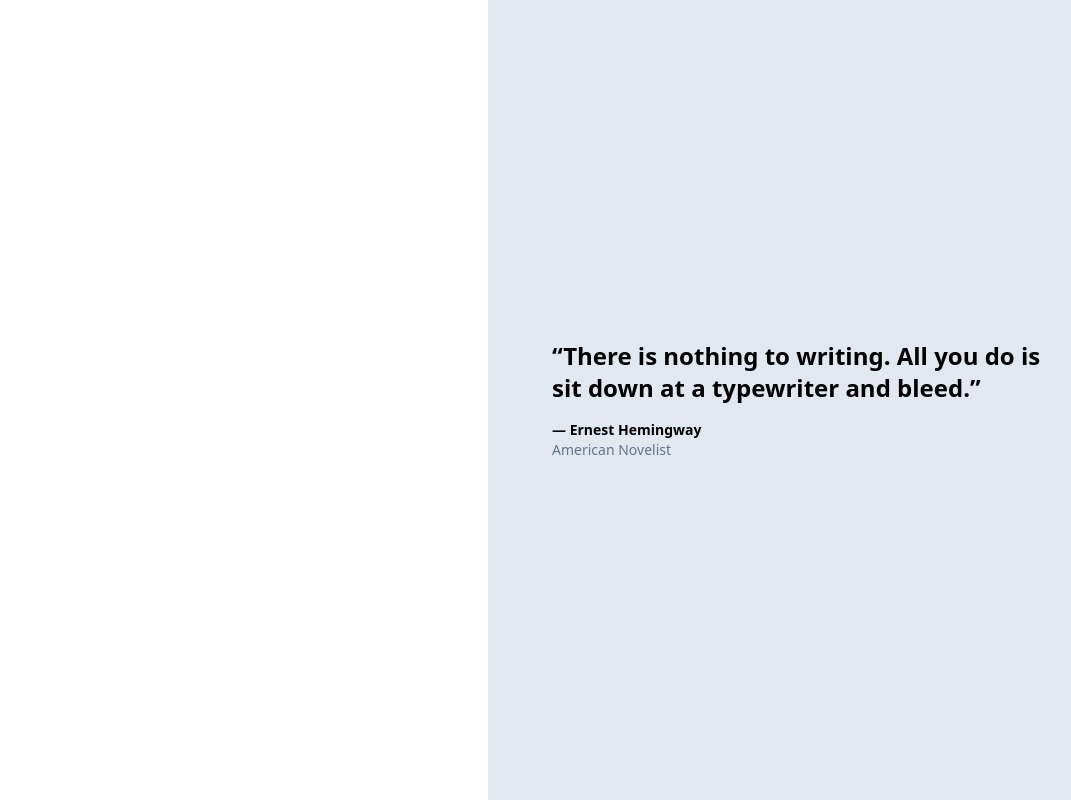
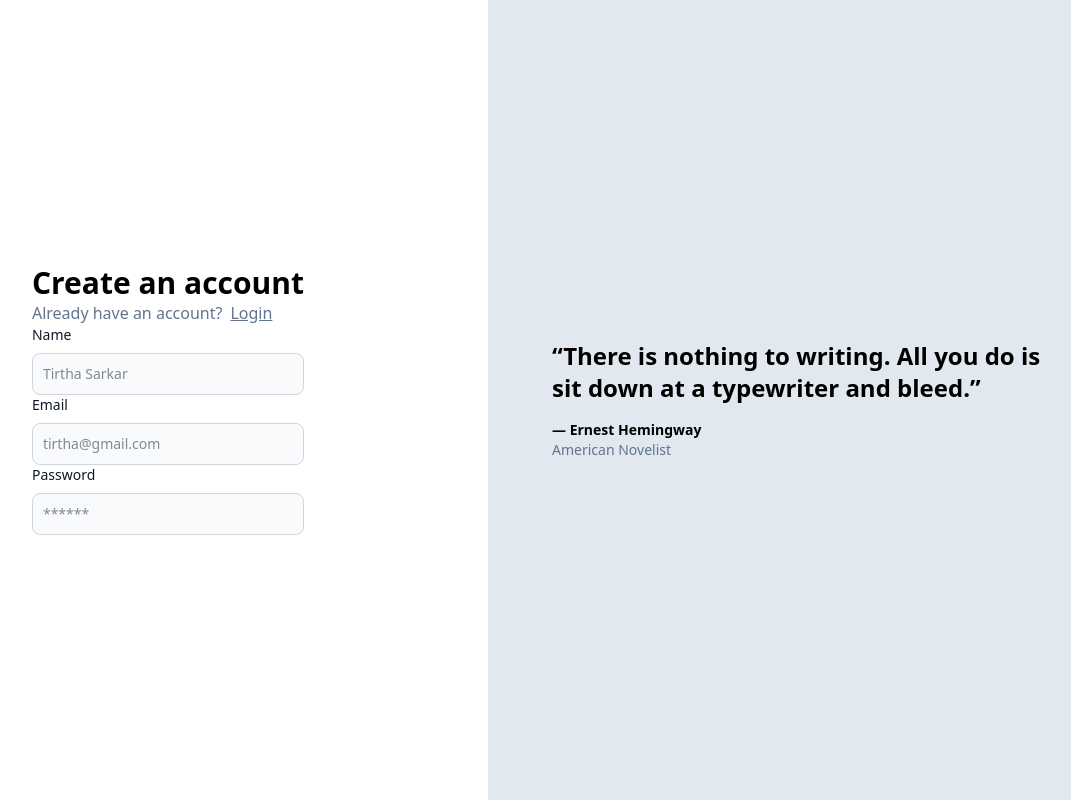
Before and after one commit to akghosh111/inknest, a React (Vite) app in the folder frontend/: page /signup in a window 1280 px wide. Shown: the whole page, without its empty margins (152-1223 px from the left). Built offline with nearby package versions, Linux system fonts and the light colour scheme.

Commit message:
adding inputs

```diff
--- a/frontend/package.json
+++ b/frontend/package.json
@@ -10,6 +10,7 @@
     "preview": "vite preview"
   },
   "dependencies": {
+    "@anukiranghosh/inknest-common": "^1.0.0",
     "@tailwindcss/vite": "^4.1.8",
     "react": "^19.1.0",
     "react-dom": "^19.1.0",
--- /dev/null
+++ b/frontend/src/components/Auth.tsx
@@ -0,0 +1,68 @@
+import type { ChangeEvent } from "react";
+import  { useState} from "react";
+import { Link } from "react-router-dom"
+import type { SingupInput } from "@anukiranghosh/inknest-common";
+export const Auth = ({type}: {type: "signup" | "signin"}) => {
+    const [postInputs, setPostInputs] = useState<SingupInput>({
+        name: "",
+        email: "",
+        password: ""
+    })
+  return (
+    <div className="h-screen flex justify-center flex-col">
+        <div className="flex justify-center">
+            <div>
+
+                <div className="text-3xl font-extrabold">
+                    Create an account
+                </div>
+            <div className="text-slate-500">
+                Already have an account?
+                <Link className="pl-2 underline" to={"/signin"}>Login</Link>
+
+            </div>
+            <LabelledInput label="Name" placeholder="Tirtha Sarkar" onChange={(e) => {
+                setPostInputs({
+                    ...postInputs,
+                    name: e.target.value
+                })
+
+            }}/>
+            <LabelledInput label="Email" placeholder="tirtha@gmail.com" onChange={(e) => {
+                setPostInputs({
+                    ...postInputs,
+                    email: e.target.value
+                })
+
+            }}/>
+            <LabelledInput label="Password" type= {"password"} placeholder="******" onChange={(e) => {
+                setPostInputs({
+                    ...postInputs,
+                    password: e.target.value
+                })
+
+            }}/>
+            </div>
+        </div>
+
+    </div>
+  )
+}
+
+
+interface LabelledInputType {
+    label: string;
+    placeholder: string;
+    onChange: (e: ChangeEvent<HTMLInputElement>) => void;
+    type?: string;
+}
+
+function LabelledInput ({ label, placeholder, onChange,type }: LabelledInputType) {
+    return (
+
+    <div>
+            <label className="block mb-2 text-sm font-medium text-gray-900">{label}</label>
+            <input onChange={onChange} type={type || "text"} id="first_name" className="bg-gray-50 border border-gray-300 text-gray-900 text-sm rounded-lg focus:ring-blue-500 focus:border-blue-500 block w-full p-2.5 " placeholder={placeholder} required />
+    </div>
+    )
+}
--- a/frontend/src/pages/Signup.tsx
+++ b/frontend/src/pages/Signup.tsx
@@ -1,3 +1,4 @@
+import { Auth } from "../components/Auth"
 import { Quote } from "../components/Quote"
 
 export const Signup = () => {
@@ -6,7 +7,7 @@
         <div className="grid grid-cols-2">
 
             <div>
-
+              <Auth/>
             </div>
             <div className="invisible lg:visible">
               <Quote/>
```
Also changed, not shown: 1 other file (tests, documents, lock files or other folders).
